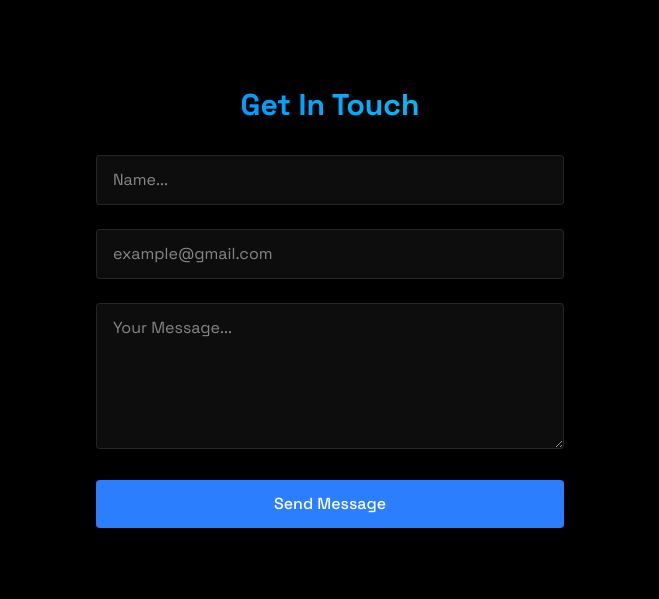
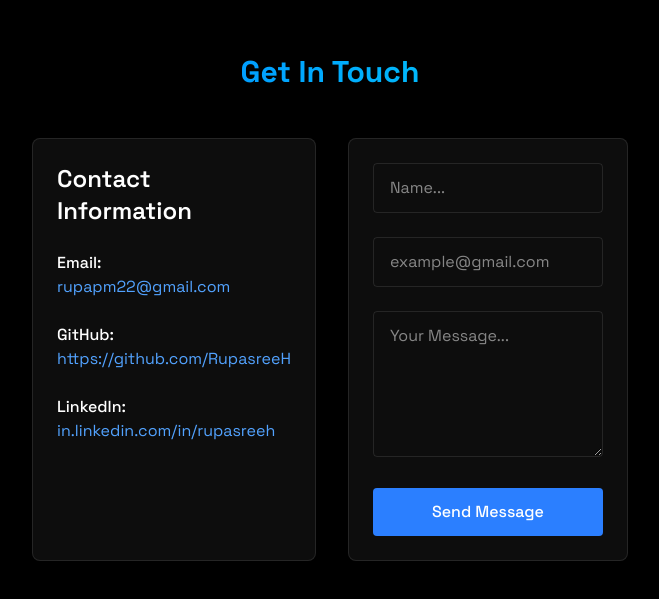
Before and after one commit to RupasreeH/Rupasree-Portfolio, a React (Vite) app: page / in a window 1280 px wide. Shown: the part 4505-5104 px from the top of the page, without its empty margins (310-969 px from the left). Built offline with nearby package versions, Linux system fonts and the light colour scheme.

Commit message:
Added email, github and linkedin

```diff
--- a/src/components/sections/Contact.jsx
+++ b/src/components/sections/Contact.jsx
@@ -32,11 +32,50 @@ export const Contact = () => {
       className="min-h-screen flex items-center justify-center py-20"
     >
       <RevealOnScroll>
-        <div className="px-4 w-full min-w-[300px] md:w-[500px] sm:w-2/3 p-6">
-          <h2 className="text-3xl font-bold mb-8 bg-gradient-to-r from-blue-500 to-cyan-400 bg-clip-text text-transparent text-center">
-            {" "}
+        <div className="px-4 py-8 w-full max-w-6xl mx-auto">
+          <h2 className="text-3xl font-bold mb-12 bg-gradient-to-r from-blue-500 to-cyan-400 bg-clip-text text-transparent text-center">
             Get In Touch
           </h2>
+
+          <div className="flex flex-col md:flex-row gap-8">
+            {/* Contact Info Section */}
+            <div className="md:w-1/2 bg-white/5 p-6 rounded-lg border border-white/10 text-white space-y-6">
+              <h3 className="text-2xl font-semibold">Contact Information</h3>
+              <div>
+                <p className="font-medium">Email:</p>
+                <a
+                  href="mailto:rupapm22@gmail.com"
+                  className="text-blue-400 hover:underline"
+                >
+                  rupapm22@gmail.com
+                </a>
+              </div>
+              <div>
+                <p className="font-medium">GitHub:</p>
+                <a
+                  href="https://github.com/RupasreeH"
+                  target="_blank"
+                  rel="noopener noreferrer"
+                  className="text-blue-400 hover:underline"
+                >
+                  https://github.com/RupasreeH
+                </a>
+              </div>
+              <div>
+                <p className="font-medium">LinkedIn:</p>
+                <a
+                  href="https://www.linkedin.com/in/rupasreeh"
+                  target="_blank"
+                  rel="noopener noreferrer"
+                  className="text-blue-400 hover:underline"
+                >
+                  in.linkedin.com/in/rupasreeh
+                </a>
+              </div>
+            </div>
+
+            {/* Contact Form Section */}
+            <div className="md:w-1/2 bg-white/5 p-6 rounded-lg border border-white/10">
               <form className="space-y-6" onSubmit={handleSubmit}>
                 <div className="relative">
                   <input
@@ -45,7 +84,7 @@ export const Contact = () => {
                     name="name"
                     required
                     value={formData.name}
-                className="w-full bg-white/5 border border-white/10 rounded px-4 py-3 text-white transition focus:outline-none focus:border-blue-500 focus:bg-blue-500/5"
+                    className="w-full bg-transparent border border-white/10 rounded px-4 py-3 text-white transition focus:outline-none focus:border-blue-500 focus:bg-blue-500/5"
                     placeholder="Name..."
                     onChange={(e) =>
                       setFormData({ ...formData, name: e.target.value })
@@ -60,7 +99,7 @@ export const Contact = () => {
                     name="email"
                     required
                     value={formData.email}
-                className="w-full bg-white/5 border border-white/10 rounded px-4 py-3 text-white transition focus:outline-none focus:border-blue-500 focus:bg-blue-500/5"
+                    className="w-full bg-transparent border border-white/10 rounded px-4 py-3 text-white transition focus:outline-none focus:border-blue-500 focus:bg-blue-500/5"
                     placeholder="example@gmail.com"
                     onChange={(e) =>
                       setFormData({ ...formData, email: e.target.value })
@@ -75,7 +114,7 @@ export const Contact = () => {
                     required
                     rows={5}
                     value={formData.message}
-                className="w-full bg-white/5 border border-white/10 rounded px-4 py-3 text-white transition focus:outline-none focus:border-blue-500 focus:bg-blue-500/5"
+                    className="w-full bg-transparent border border-white/10 rounded px-4 py-3 text-white transition focus:outline-none focus:border-blue-500 focus:bg-blue-500/5"
                     placeholder="Your Message..."
                     onChange={(e) =>
                       setFormData({ ...formData, message: e.target.value })
@@ -91,6 +130,8 @@ export const Contact = () => {
                 </button>
               </form>
             </div>
+          </div>
+        </div>
       </RevealOnScroll>
     </section>
   );
```
Lines whose indentation alone changed are shown as unchanged.
